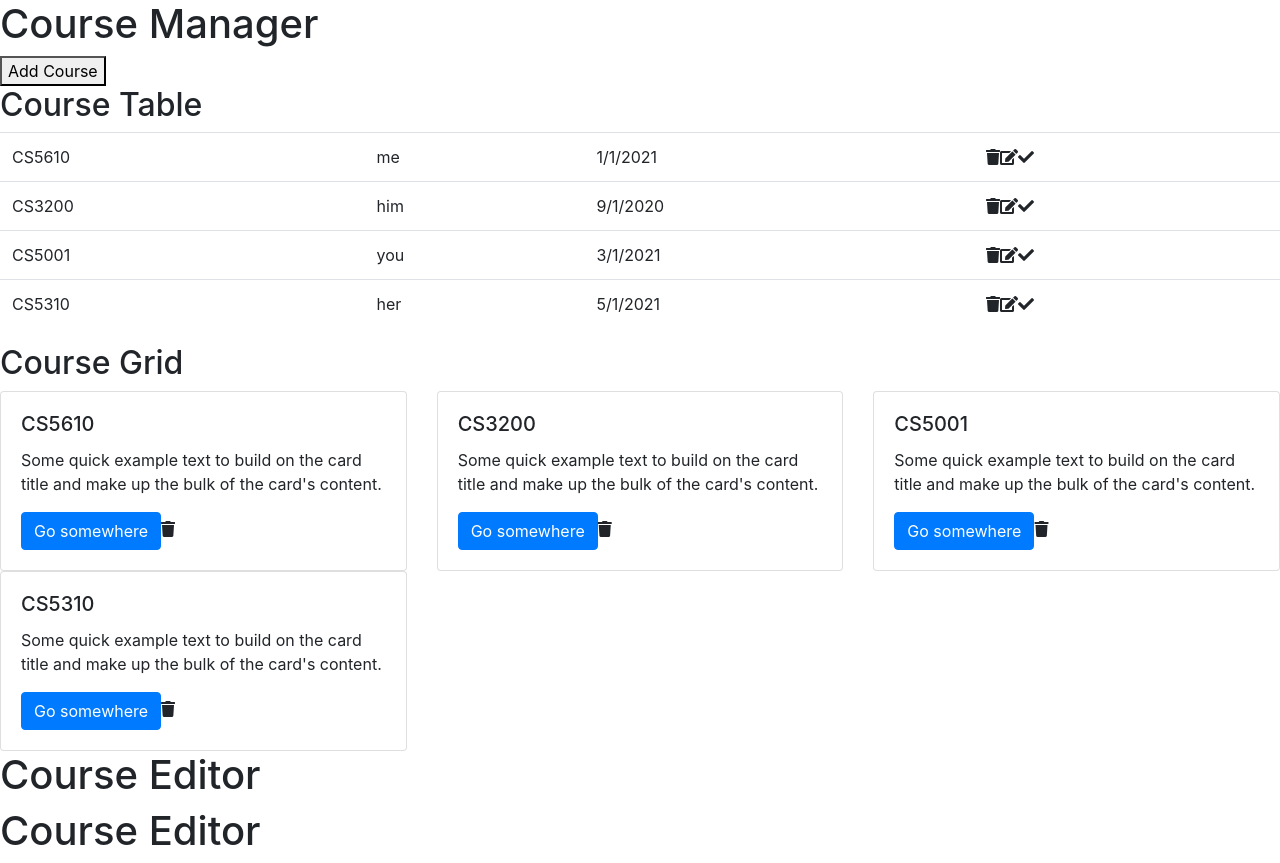
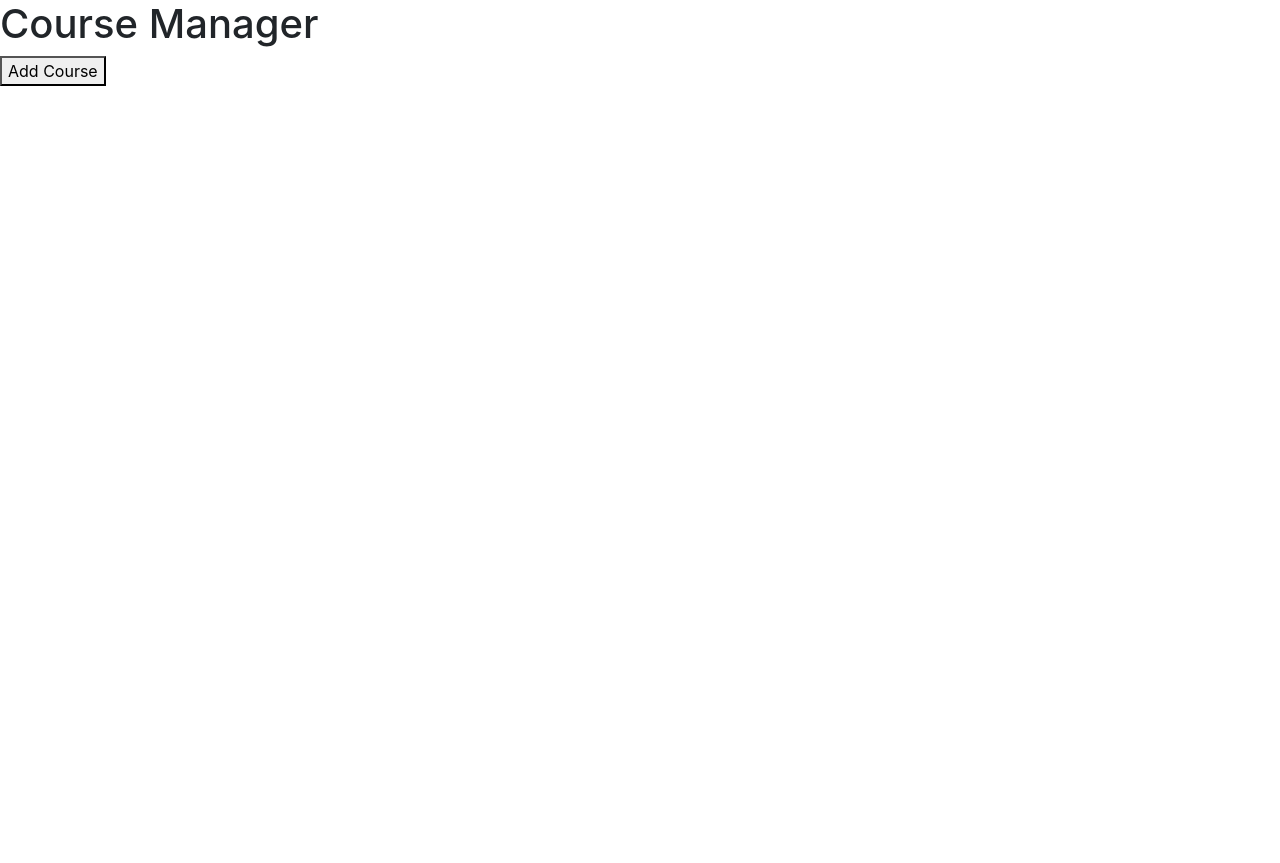
Before and after one commit to arielleslatus/CS5610-WebDev-sp21-server-java, a React (Create React App) app in the folder wbdv-sp21-01-arielle-slatus-client-react/: page /courses in a window 1280 px wide. After the commit the page ends 800 px from the top, so only its background shows below. Built offline with nearby package versions, Linux system fonts and the light colour scheme.

Commit message:
linked pages

```diff
--- a/wbdv-sp21-01-arielle-slatus-client-react/package.json
+++ b/wbdv-sp21-01-arielle-slatus-client-react/package.json
@@ -10,6 +10,7 @@
     "bootstrap": "^4.6.0",
     "react": "^17.0.1",
     "react-dom": "^17.0.1",
+    "react-router-config": "^5.1.1",
     "react-router-dom": "^5.2.0",
     "react-scripts": "4.0.2",
     "web-vitals": "^1.1.0"
@@ -37,5 +38,8 @@
       "last 1 firefox version",
       "last 1 safari version"
     ]
+  },
+  "devDependencies": {
+    "@babel/plugin-proposal-class-properties": "^7.12.13"
   }
 }
--- a/wbdv-sp21-01-arielle-slatus-client-react/src/App.js
+++ b/wbdv-sp21-01-arielle-slatus-client-react/src/App.js
@@ -1,15 +1,14 @@
 import React from 'react'
 import CourseManager from "./componenets/course-manager";
 import CourseEditor from "./componenets/course-editor";
-import { BrowserRouter } from "react-router-dom";
-import { Route } from "react-router-dom";
+import { BrowserRouter, Route, Link } from "react-router-dom";
+
 
 function App() {
   return (
       <BrowserRouter>
-          <Route path="/courses" component={CourseManager} />
-          <Route path="/editor" component={CourseEditor} />
-
+          <Route path="/courses" render={() => <CourseManager />} />
+          <Route path="/editor" render={(props) => <CourseEditor {...props}/>} />
       </BrowserRouter>
 
   );
--- a/wbdv-sp21-01-arielle-slatus-client-react/src/componenets/course-card.js
+++ b/wbdv-sp21-01-arielle-slatus-client-react/src/componenets/course-card.js
@@ -1,10 +1,13 @@
 import React from 'react'
+import {Link} from 'react-router-dom'
 
 const CourseCard = ({course}) =>
     <div className="col-4">
         <div className="card">
             <div className="card-body">
-                <h5 className="card-title">{course.title}</h5>
+                <Link to="/editor">
+                    <h5 className="card-title">{course.title}</h5>
+                </Link>
                 <p className="card-text">Some quick example text to build on the card title and
                     make up the bulk of the card's content.</p>
                 <a href="#" className="btn btn-primary">Go somewhere</a>
--- a/wbdv-sp21-01-arielle-slatus-client-react/src/componenets/course-editor.js
+++ b/wbdv-sp21-01-arielle-slatus-client-react/src/componenets/course-editor.js
@@ -1,9 +1,17 @@
 import React from 'react'
+import {Link} from "react-router-dom";
 
-const CourseEditor = () => {
-    return (
-        <h1>Course Editor</h1>
+const CourseEditor = ({history}) => {
+    return(
+        <div>
+            <Link to={"/courses"}>
+                <i className="fas fa-arrow-left"></i>
+            </Link>
+            <span onClick={() => history.goBack()}>Go Back</span>
+            <h1>Course Editor</h1>
+        </div>
     )
+
 }
 
 export default CourseEditor
--- a/wbdv-sp21-01-arielle-slatus-client-react/src/componenets/course-grid.js
+++ b/wbdv-sp21-01-arielle-slatus-client-react/src/componenets/course-grid.js
@@ -1,9 +1,16 @@
 import React from 'react'
 import CourseCard from "./course-card";
+import { Link } from "react-router-dom";
 
 const CourseGrid = ({courses}) =>
     <div>
         <h2>Course Grid</h2>
+        <Link to="/courses/table">
+            <i className="fas fa-list float-right"></i>
+
+        </Link>
+
+
         <div className="row">
         {
             courses.map(course =>
--- a/wbdv-sp21-01-arielle-slatus-client-react/src/componenets/course-manager.js
+++ b/wbdv-sp21-01-arielle-slatus-client-react/src/componenets/course-manager.js
@@ -2,6 +2,7 @@ import React from 'react'
 import CourseTable from "./course-table";
 import CourseGrid from "./course-grid";
 import CourseEditor from "./course-editor";
+import Route from "react-router-dom/es/Route";
 
 class CourseManager extends React.Component {
     state = {
@@ -33,9 +34,9 @@ class CourseManager extends React.Component {
             <div>
                 <h1>Course Manager</h1>
                 <button onClick={this.addCourse}>Add Course</button>
-                <CourseTable deleteCourse={this.deleteCourse} courses={this.state.courses}/>
-                <CourseGrid deleteCourse={this.deleteCourse} courses={this.state.courses}/>
-                <CourseEditor/>
+                <Route path="/courses/grid" render={() => <CourseGrid deleteCourse={this.deleteCourse} courses={this.state.courses}/>} />
+                <Route path="/courses/table" render={() => <CourseTable deleteCourse={this.deleteCourse} courses={this.state.courses}/>} />
+
             </div>
 
         )
--- a/wbdv-sp21-01-arielle-slatus-client-react/src/componenets/course-row.js
+++ b/wbdv-sp21-01-arielle-slatus-client-react/src/componenets/course-row.js
@@ -1,4 +1,5 @@
 import React from 'react'
+import {Link} from "react-router-dom";
 
 const CourseRow = ({course,
                        deleteCourse,
@@ -9,7 +10,11 @@ const CourseRow = ({course,
 
     return (
             <tr>
-                <td>{course.title}</td>
+                <td>
+                    <Link to={"/editor"}>
+                        {course.title}
+                    </Link>
+                </td>
                 <td>{course.owner}</td>
                 <td>{course.lastModified}</td>
                 <td>
--- a/wbdv-sp21-01-arielle-slatus-client-react/src/componenets/course-table.js
+++ b/wbdv-sp21-01-arielle-slatus-client-react/src/componenets/course-table.js
@@ -1,5 +1,6 @@
 import React from 'react'
 import CourseRow from "./course-row";
+import { Link } from "react-router-dom";
 
 class CourseTable extends React.Component{
 
@@ -16,6 +17,10 @@ class CourseTable extends React.Component{
             return (
                 <div>
                     <h2>Course Table</h2>
+                    <Link to="/courses/grid">
+                        <i className="fas fa-table float-right"></i>
+
+                    </Link>
                     <table className="table">
                         <tbody>
                         {
--- a/wbdv-sp21-01-arielle-slatus-client-react/src/index.js
+++ b/wbdv-sp21-01-arielle-slatus-client-react/src/index.js
@@ -11,8 +11,7 @@ import CourseEditor from "./componenets/course-editor";
 
 ReactDOM.render(
   <React.StrictMode>
-    <CourseManager />
-    <CourseEditor/>
+    <App />
   </React.StrictMode>,
   document.getElementById('root')
 );
```
Also changed, not shown: wbdv-sp21-01-arielle-slatus-client-react/src/.babelrc (added), 1 other file (tests, documents, lock files or other folders).
